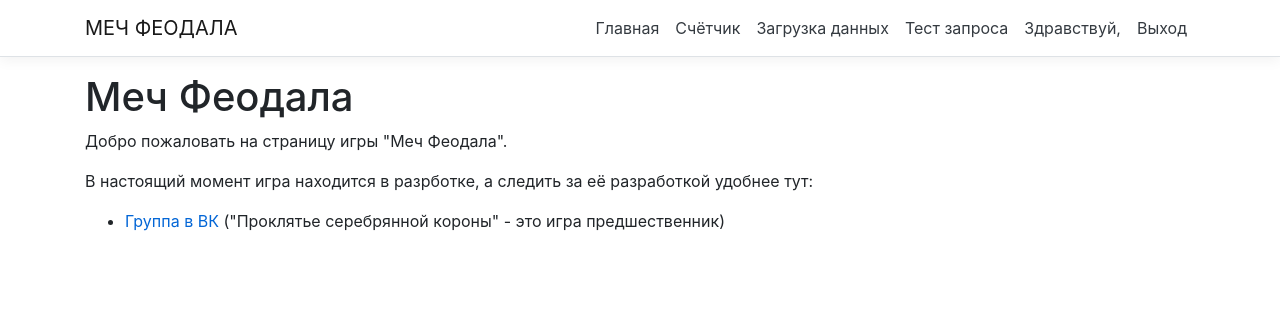
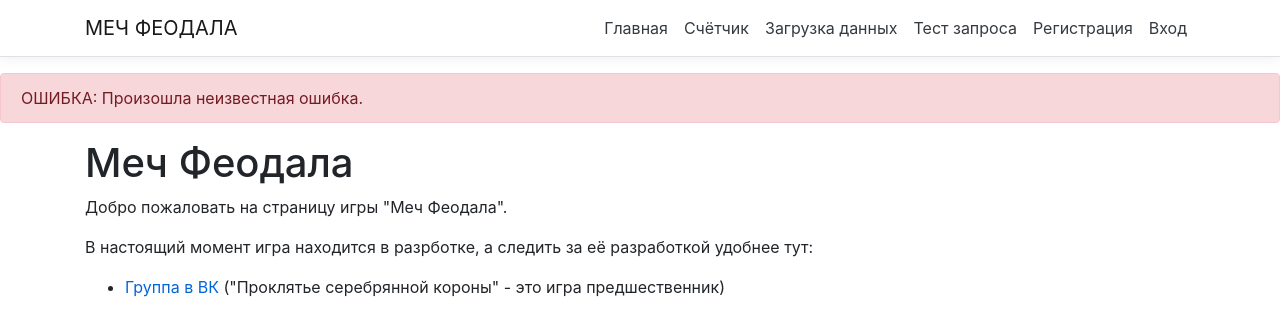
Before and after one commit to YagovkinSI/YSI.FeudalSword, a React (Create React App) app in the folder YSI.FeudalSword.Web/ClientApp/: page / in a window 1280 px wide. Shown: the top 336 px of the page. Built offline with nearby package versions, Linux system fonts and the light colour scheme; no server answers.

Commit message:
Added field to display error

```diff
--- /dev/null
+++ b/YSI.FeudalSword.Web/ClientApp/src/components/ErrorField.tsx
@@ -0,0 +1,26 @@
+import * as React from 'react';
+import { Alert } from 'react-bootstrap';
+import { useSelector } from 'react-redux';
+import { ApplicationState } from '../store';
+
+const ErrorField: React.FC = () => {
+    const appState = useSelector(state => state as ApplicationState);
+    const error : string = appState.authorization == undefined
+        ? ''
+        : appState.authorization.error;
+
+    if (error === null || error === '') {
+        return (
+            <>
+            </>
+        )
+    } else {
+        return (
+            <Alert key='danger' variant='danger'>
+                ОШИБКА: {error}
+            </Alert >
+        )
+    }
+}
+
+export default ErrorField
--- a/YSI.FeudalSword.Web/ClientApp/src/components/Layout.tsx
+++ b/YSI.FeudalSword.Web/ClientApp/src/components/Layout.tsx
@@ -1,5 +1,6 @@
 import * as React from 'react';
 import { Container } from 'reactstrap';
+import ErrorField from './ErrorField';
 import NavMenu from './NavMenu';
 
 export interface LayoutProps {
@@ -10,6 +11,7 @@ const Layout : React.FC<LayoutProps> = ({children}) => {
     return (
         <React.Fragment>
             <NavMenu />
+            <ErrorField />
             <Container>
                 {children}
             </Container>
--- a/YSI.FeudalSword.Web/ClientApp/src/components/LoginMenu.tsx
+++ b/YSI.FeudalSword.Web/ClientApp/src/components/LoginMenu.tsx
@@ -21,9 +21,6 @@ const LoginMenu :  React.FC<LoginMenuProps> = ({resetOpen}) => {
     const userName = appState.authorization == undefined || appState.authorization.user == undefined
         ? ''
         : appState.authorization.user.userName;
-
-    console.log(appState);
-    console.log(appState.authorization?.user == undefined);
 
     const loadinMenu = (
         <Fragment>
--- a/YSI.FeudalSword.Web/ClientApp/src/store/Authorization.ts
+++ b/YSI.FeudalSword.Web/ClientApp/src/store/Authorization.ts
@@ -15,7 +15,7 @@ export interface AuthorizationState {
 const unloadedState: AuthorizationState = {
     error: '',
     isLoading: false,
-    user: {} as ICurrentUser,
+    user: undefined,
     isChecked: false
 };
 
```
